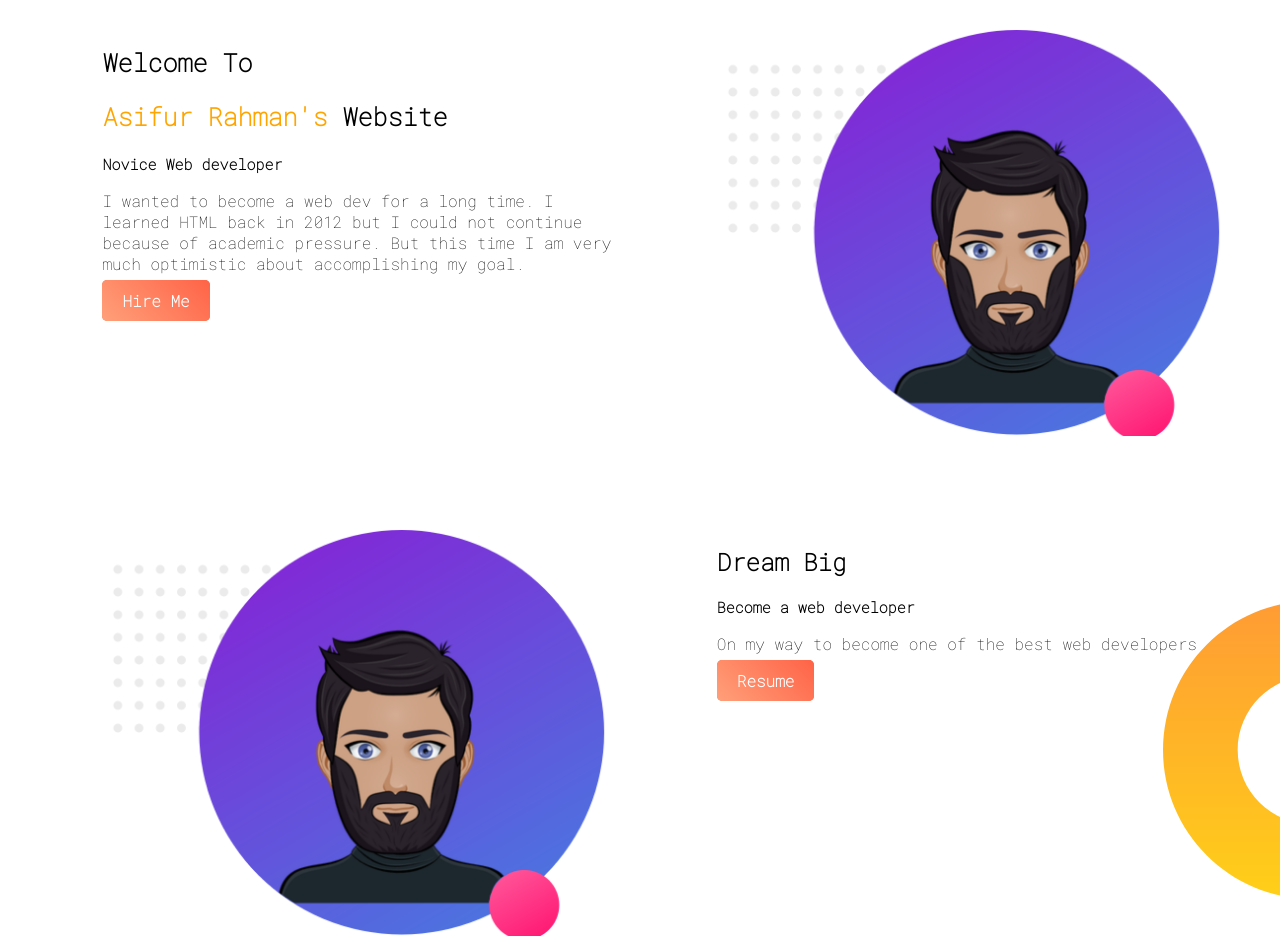
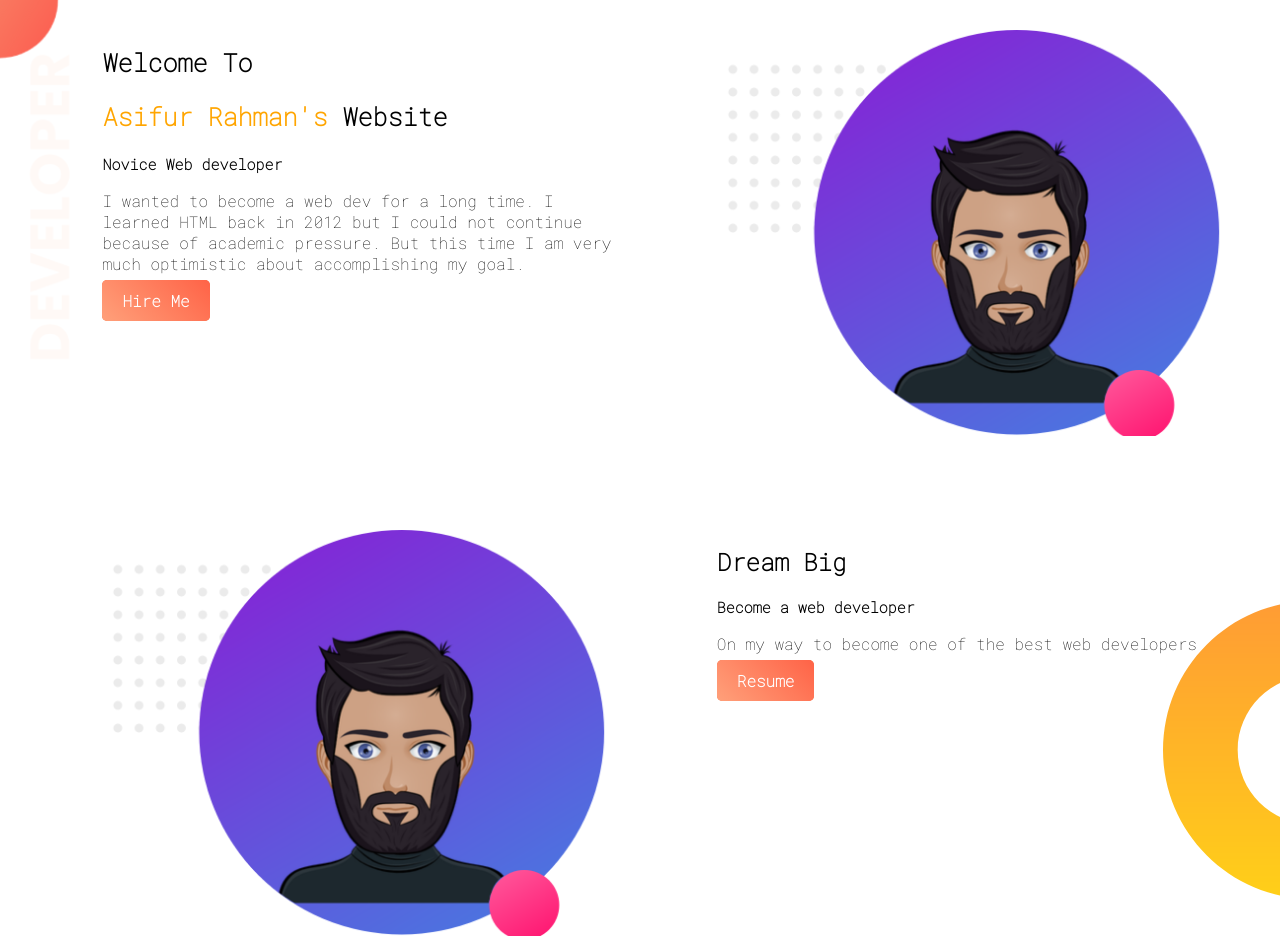
Before and after one commit to SadmanZidan10/Programming-Hero, a plain HTML site: page index.html in a window 1280 px wide. Shown: the top 943 px of the page. Drawn offline with Linux system fonts and the light colour scheme; the site is published under a folder, as on GitHub Pages, so addresses that start at the root find nothing.

Commit message:
Update.css
Removed forward slash from top image as git it case sensitive.

```diff
--- a/style.css
+++ b/style.css
@@ -25,7 +25,7 @@ h2{
     width: 100%;
 }
 .top-banner{
-    background-image: url(/Images/top-banner.png);
+    background-image: url(Images/top-banner.png);
     background-repeat: no-repeat;
 }
 section{
```
